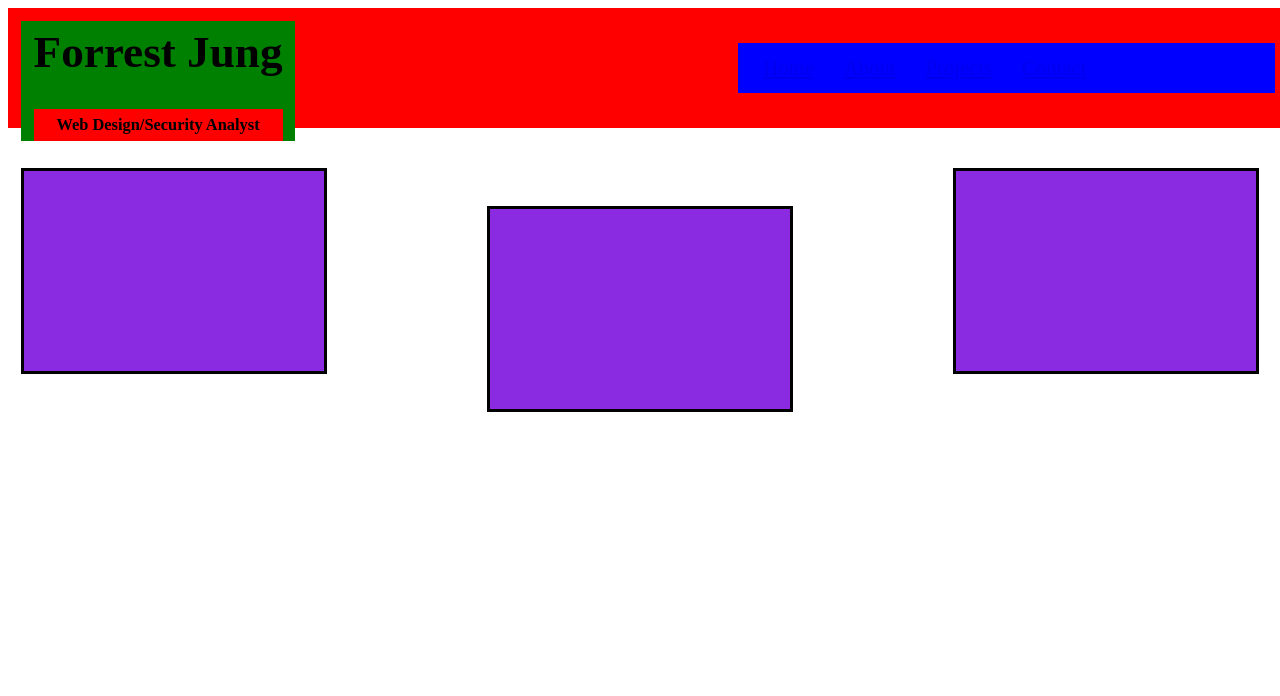
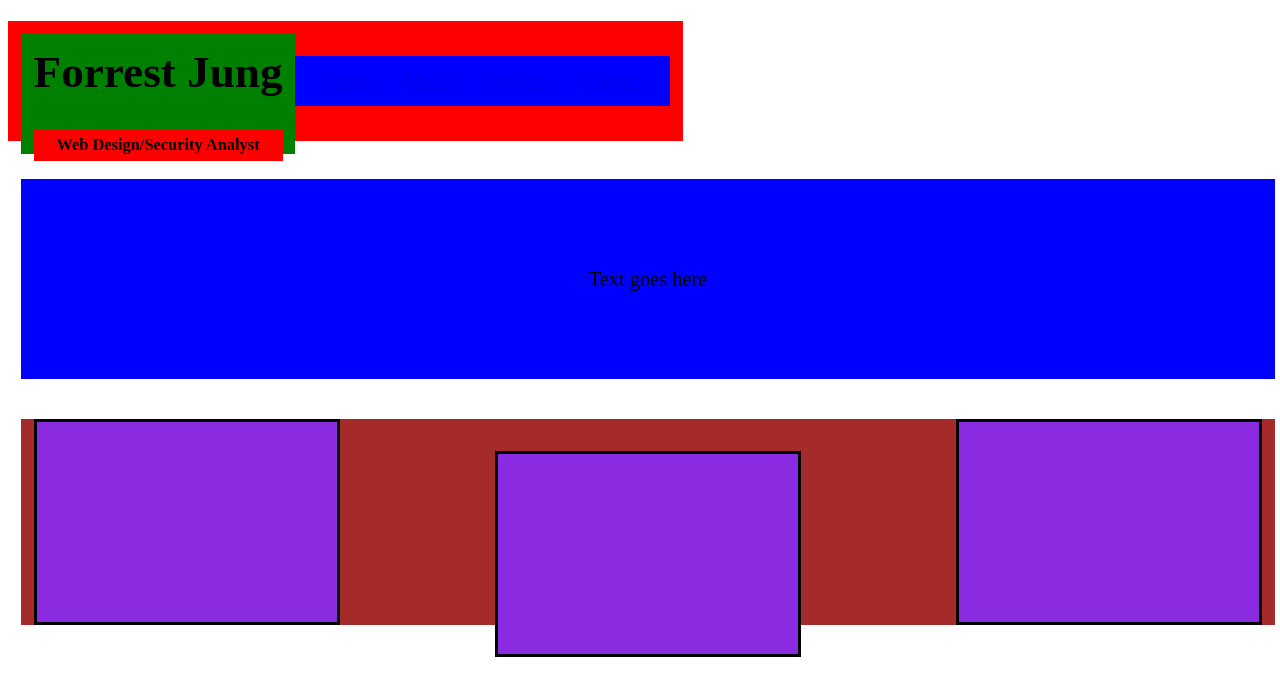
Before and after one commit to ForrestJung/ForrestJungPortfolio, a plain HTML site: page index.html in a window 1280 px wide. Drawn offline with Linux system fonts and the light colour scheme.

Commit message:
More progress on wireframing. Nav bar works correctly and elements on the page have been updated and formatted

```diff
--- a/Styles/style.css
+++ b/Styles/style.css
@@ -4,14 +4,21 @@
   light brown hex code: #cca64e
   brown hex code: #93731a
 */
+body {
+  width: 100%;
+  height: 100%;
+}
 
 header {
-  z-index: 0;
+  z-index: 2;
   position: fixed;
-  width: 100%;
+  display: flex;
+  /* min-width: 99%; */
   height: 15vh;
-  display: flex;
+  min-height: 50px;
+  margin-top: 1vw;
   margin-right: 1vw;
+  margin-bottom: auto;
   background-color: red;
 }
 
@@ -27,7 +34,7 @@ header {
 }
 
 div.name-title h1 {
-  margin-top: 2%;
+  margin-top: 1vw;
   margin-right: 1vw;
   margin-left: 1vw;
   font-size: calc(26px + 1.5vw);
@@ -46,14 +53,14 @@ div.name-title h3 {
 }
 
 .nav-header-buttons {
-  /* min-width: 25%; */
-  width: 40%;
+
   padding: 1vw;
   background-color: blue;
   margin-top: auto;
   margin-right: 1vw;
   margin-bottom: auto;
   margin-left: auto;
+  float: right;
 }
 
 a.nav-buttons {
@@ -78,48 +85,68 @@ a:active {
   background-color: blue;
 }
 
+.intro-container {
+  position: relative;
+  z-index: 1;
+  height: 200px;
+  line-height: 200px;
+  margin-top: calc(140px + 1vw);
+  margin-left: 1vw;
+  margin-right: 1vw;
+  padding: auto;
+  background-color: blue;
+  text-align: center;
+}
+
+div.intro-container p {
+  font-size: calc(14px + 0.5vw);
+}
+
 .img-container {
-  /* z-index: 2; */
+  z-index: 1;
   display: flex;
-  padding-top: 20vh;
+  /* position:relative; */
+  margin-top: 5vh;
+  margin-bottom: auto;
   margin-right: 1vw;
   margin-left: 1vw;
+  background-color: brown;
+  justify-content: center;
 }
 
 .left-img {
-  /* z-index: 1; */
+  z-index: 1;
   width: 300px;
   height: 200px;
   min-width: 300px;
   min-height: 200px;
   margin-right: auto;
-  margin-left: 0;
+  margin-left: 1vw;
   background-color: blueviolet;
   border-style: solid;
 }
 
 .middle-img {
-  /* z-index: 2; */
-  position: relative;
+  z-index: 2;
+  position: absolute;
   width: 300px;
   height: 200px;
   min-width: 300px;
   min-height: 200px;
-  margin-top: 3vw;
-  margin-right: auto;
-  margin-left: auto;
+  margin-top: 5vw;
   background-color: blueviolet;
   border-style: solid;
+  align-self: center;
 }
 
 .right-img {
-  /* z-index: 1; */
+  z-index: 1;
   width: 300px;
   height: 200px;
   min-width: 300px;
   min-height: 200px;
-  margin-right: 0;
   margin-left: auto;
+  margin-right: 1vw;
   background-color: blueviolet;
   border-style: solid;
 }
--- a/index.html
+++ b/index.html
@@ -4,7 +4,7 @@
     <meta http-equiv="X-UA-Compatible" content="IE=edge">
     <meta name="viewport" content="width=device-width, initial-scale=1.0">
     <link rel="stylesheet" href="./Styles/style.css">
-    <title>Document</title>
+    <title>Forrest Jung Home</title>
 </head>
 <body>
     <header>
@@ -20,6 +20,10 @@
             <a></a>
         </div>
     </header>
+    <br>
+    <div class="intro-container">
+        <p>Text goes here</p>
+    </div>
     <div class="img-container">
         <div class="left-img">
 
```
